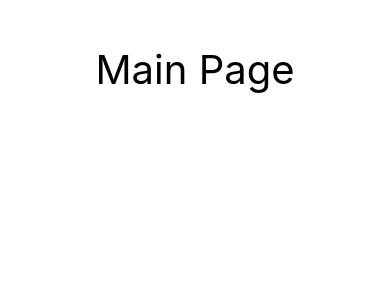
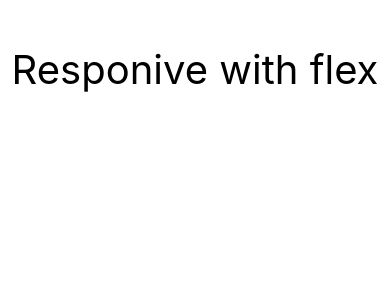
Before and after one commit to Nitishrestha/ExpoReactNative, a React Native app: screen / in a window 390 px wide. Shown: the top 300 px of the page. Built offline with nearby package versions, Linux system fonts and the light colour scheme.

Commit message:
init commit

```diff
--- a/App.js
+++ b/App.js
@@ -3,7 +3,7 @@ import { FlatList, StyleSheet, Text, View } from "react-native";
 const App = () => {
   return (
     <View>
-      <Text style={styles.text}>Main Page</Text>
+      <Text style={styles.text}>Responive with flex</Text>
     </View>
   );
 };
```
